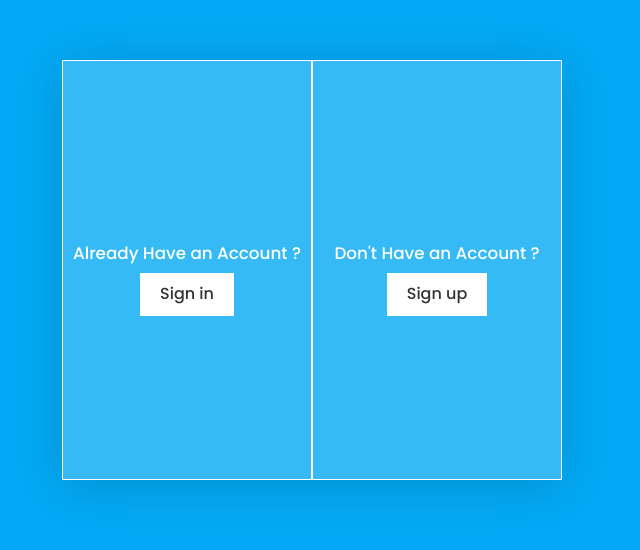
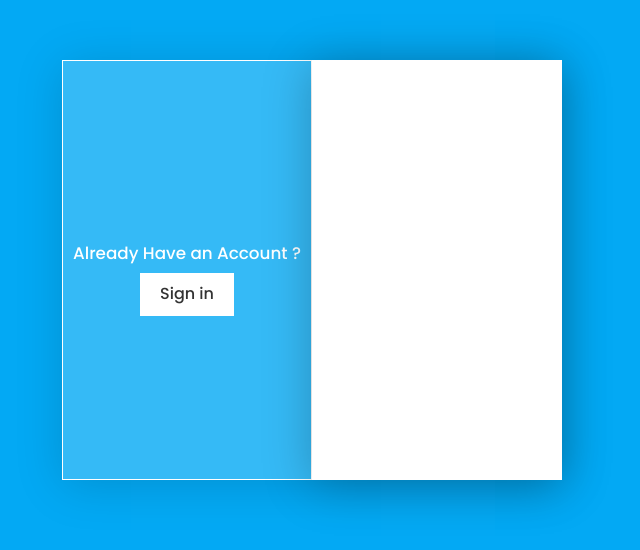
Before and after one commit to Eg-MD-Sunny/MiniPart_Login-Form-Authentication-In-JS-With-LocalStorage, a plain HTML site: page index.html in a window 1280 px wide. Both pictures are taken after a click on the button "Sign up". Shown: the whole page, without its empty margins (343-983 px from the left). Drawn offline with nearby package versions, Linux system fonts and the light colour scheme.

Commit message:
Animation

```diff
--- a/app.js
+++ b/app.js
@@ -0,0 +1,10 @@
+const signinBtn = document.querySelector('.signinBtn');
+const signupBtn = document.querySelector('.signupBtn');
+const fromBx = document.querySelector('.fromBx');
+
+signupBtn.onclick = function(){
+    fromBx.classList.add('active');
+}
+signinBtn.onclick = function(){
+    fromBx.classList.remove('active');
+}
--- a/index.html
+++ b/index.html
@@ -24,11 +24,9 @@
                     <h2>Don't Have an Account ?</h2>
                     <button class="signupBtn">Sign up</button>
                 </div>
+                <div class="fromBx"></div>
             </div>
 
-            <div class="fromBx">
-
-            </div>
         </div>
 
 
--- a/style.css
+++ b/style.css
@@ -15,11 +15,12 @@ body{
 }
 .container{
     position:relative;
-    height:800px;
+    height:500px;
     width:500px;
     margin:20px;
     /* border:1px solid #fff; */
 }
+
 .blueBg{
     position:absolute;
     top:40px;
@@ -56,4 +57,22 @@ body{
     font-weight:500;
     border: none;
     cursor: pointer;
+
 }
+.fromBx{
+    position: absolute;
+    top: 0;
+    left: 0;
+    width:50%;
+    height:100%;
+    background-color: #fff;
+    z-index: 1000;
+    display:flex;
+    justify-content:center;
+    align-items:center;
+    box-shadow: 0 5px 45px rgba(0,0,0,0.25);
+    transition:0.35s ease-in-out;
+}
+.fromBx.active{
+    left:50%;
+}
```
